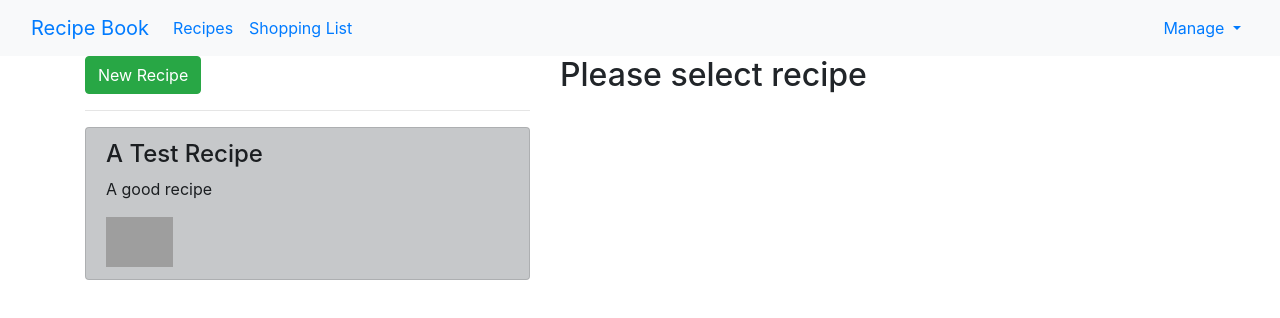
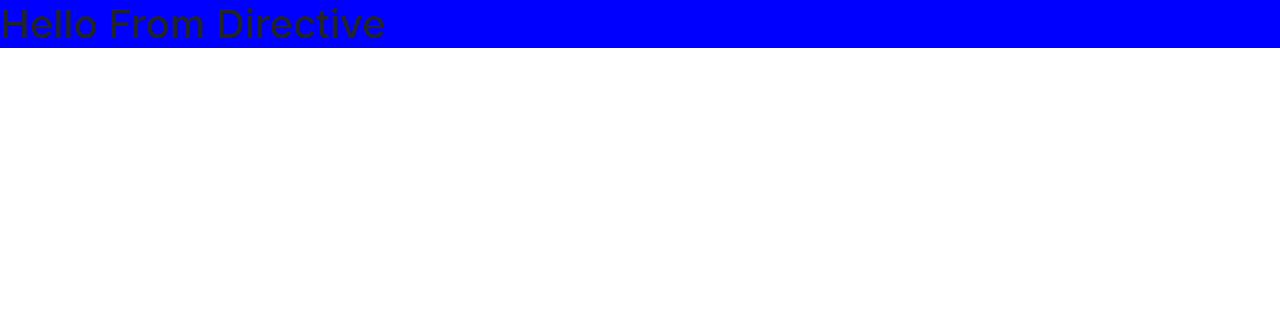
Before and after one commit to pnminh/angular-sample-app, an Angular app: page / in a window 1280 px wide. Shown: the top 318 px of the page. Built offline with nearby package versions, Linux system fonts and the light colour scheme; grey boxes are pictures that could not be loaded.

Commit message:
add directive

```diff
--- a/src/app/app.component.html
+++ b/src/app/app.component.html
@@ -12,7 +12,8 @@
 <!-- <app-local-ref></app-local-ref> -->
 <!-- <app-ng-content-ref> </app-ng-content-ref> -->
 <!-- <app-cycle-hooks></app-cycle-hooks> -->
-<app-header (selectEmitter)="selectPage($event)"></app-header>
+<app-directive-test></app-directive-test>
+<!-- <app-header (selectEmitter)="selectPage($event)"></app-header>
 <div class="container">
   <div class="row">
     <div class="col-md-12">
@@ -20,4 +21,4 @@
         <app-shopping-list *ngIf="!isRecipesPage" ></app-shopping-list>
     </div>
   </div>
-</div>
+</div> -->
--- a/src/app/app.module.ts
+++ b/src/app/app.module.ts
@@ -1,3 +1,4 @@
+import { BackgroupStyleDirective } from './directive-test/background-style.directive';
 import { FormsModule } from '@angular/forms';
 import { BrowserModule } from '@angular/platform-browser';
 import { NgModule } from '@angular/core';
@@ -19,6 +20,7 @@ import { NgContentRefComponent } from './ng-content-ref/ng-content-ref.component
 import { NgContentRefChildComponent } from './ng-content-ref/ng-content-ref-child/ng-content-ref-child.component';
 import { CycleHooksComponent } from './cycle-hooks/cycle-hooks.component';
 import { CycleHookChildComponent } from './cycle-hooks/cycle-hook-child/cycle-hook-child.component';
+import { DirectiveTestComponent } from './directive-test/directive-test.component';
 
 @NgModule({
   declarations: [
@@ -38,7 +40,9 @@ import { CycleHookChildComponent } from './cycle-hooks/cycle-hook-child/cycle-ho
     NgContentRefComponent,
     NgContentRefChildComponent,
     CycleHooksComponent,
-    CycleHookChildComponent
+    CycleHookChildComponent,
+    DirectiveTestComponent,
+    BackgroupStyleDirective
   ],
   imports: [
     BrowserModule,
--- /dev/null
+++ b/src/app/directive-test/background-style.directive.ts
@@ -0,0 +1,12 @@
+import { Directive, ElementRef, OnInit } from "@angular/core";
+
+@Directive({
+  selector: "[backgroundStyle]"
+})
+export class BackgroupStyleDirective implements OnInit {
+  constructor(private elementRef: ElementRef) {}
+  ngOnInit(): void {
+    (this.elementRef.nativeElement as HTMLElement).style.backgroundColor =
+      "blue";
+  }
+}
--- /dev/null
+++ b/src/app/directive-test/directive-test.component.html
@@ -0,0 +1,3 @@
+<div>
+  <h1 backgroundStyle>Hello From Directive</h1>
+</div>
--- /dev/null
+++ b/src/app/directive-test/directive-test.component.ts
@@ -0,0 +1,15 @@
+import { Component, OnInit } from '@angular/core';
+
+@Component({
+  selector: 'app-directive-test',
+  templateUrl: './directive-test.component.html',
+  styleUrls: ['./directive-test.component.css']
+})
+export class DirectiveTestComponent implements OnInit {
+
+  constructor() { }
+
+  ngOnInit() {
+  }
+
+}
```
Also changed, not shown: src/app/directive-test/directive-test.component.css (added), 1 other file (tests, documents, lock files or other folders).
